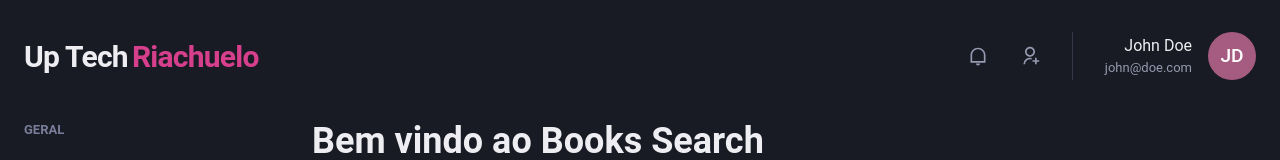
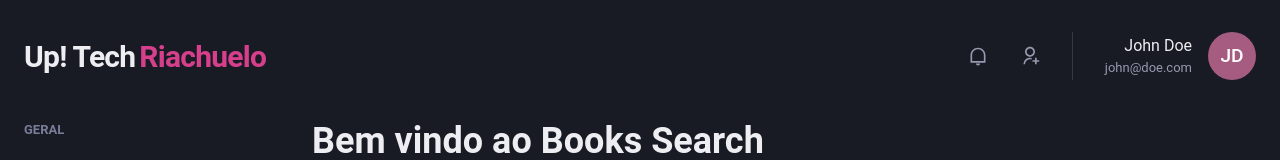
Before and after one commit to luisoliveira1003/uptechbooks, a Next.js app: page / in a window 1280 px wide. Shown: the top 160 px of the page. Built offline with nearby package versions, Linux system fonts and the light colour scheme.

Commit message:
completion of the logo and end of the challenge

```diff
--- a/src/components/Header/Logo.tsx
+++ b/src/components/Header/Logo.tsx
@@ -9,7 +9,7 @@ export function Logo() {
         letterSpacing="tight"
         w="64"
       >
-        Up Tech
+        Up! Tech
         <Text as="span" ml="1" color="pink.500">
           Riachuelo
         </Text>
```
